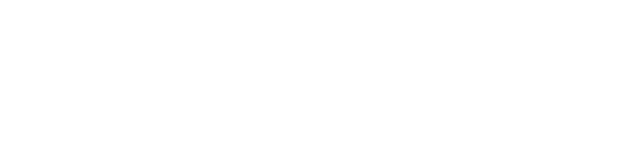
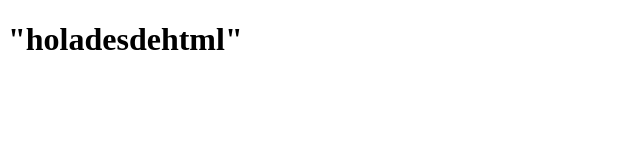
Before and after one commit to Lorena-12/git-trabajo, a plain HTML site: page index.html in a window 1280 px wide. Shown: the whole page, without its empty margins (0-640 px from the left). Drawn offline with Linux system fonts and the light colour scheme.

Commit message:
agregamos un h1

```diff
--- a/index.html
+++ b/index.html
@@ -7,6 +7,6 @@
     <title>Document</title>
 </head>
 <body>
-
+ <h1>"holadesdehtml" </h1>
 </body>
 </html>
```
